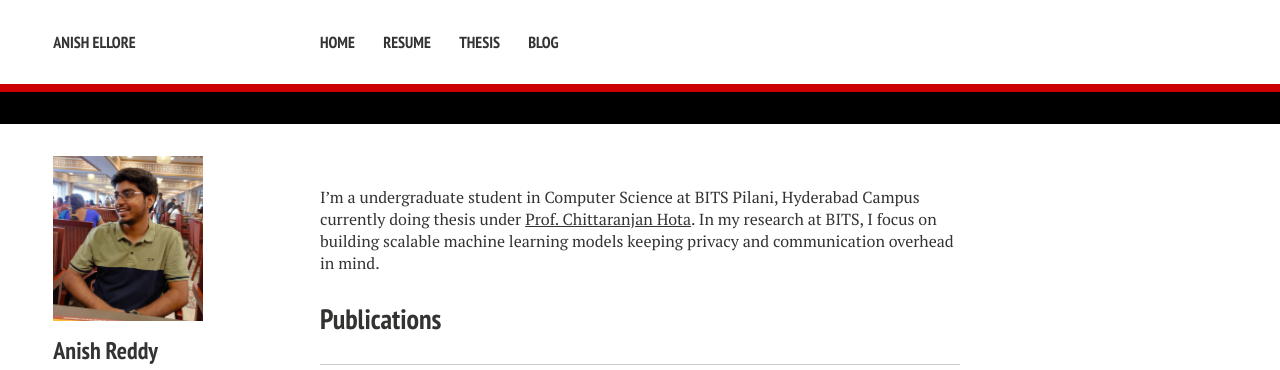
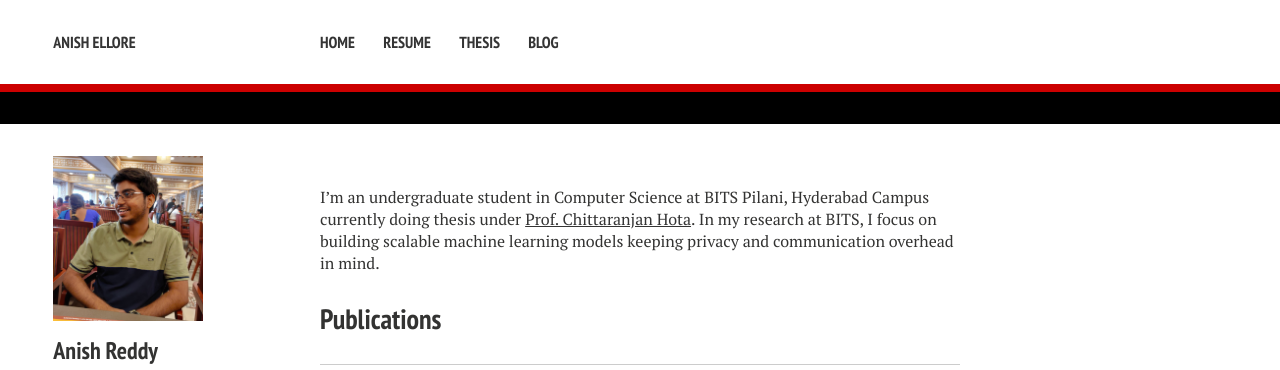
Before and after one commit to AnishEllore/anishellore.github.io, a Jekyll site: the page built from index.md, in a window 1280 px wide. Shown: the top 370 px of the page. Built offline with Jekyll 4.4.1, drawn with Linux system fonts in a browser that asks for light colours; nearby versions of some CDN libraries; part of the change alters nothing that is shown.

```diff
--- a/index.md
+++ b/index.md
@@ -1,9 +1,9 @@
 ---
 layout: page
-excerpt: "About Me..."
+excerpt: "Anish Ellore's personal website"
 ---
 
-I'm a undergraduate student in Computer Science at BITS Pilani, Hyderabad Campus currently doing thesis under [Prof. Chittaranjan Hota](https://www.bits-pilani.ac.in/hyderabad/chittaranjanhota/Profile). In my research at BITS, I focus on building scalable machine learning models keeping privacy and communication overhead in mind.
+I'm an undergraduate student in Computer Science at BITS Pilani, Hyderabad Campus currently doing thesis under [Prof. Chittaranjan Hota](https://www.bits-pilani.ac.in/hyderabad/chittaranjanhota/Profile). In my research at BITS, I focus on building scalable machine learning models keeping privacy and communication overhead in mind.
 ## Publications
 ----
 
```
